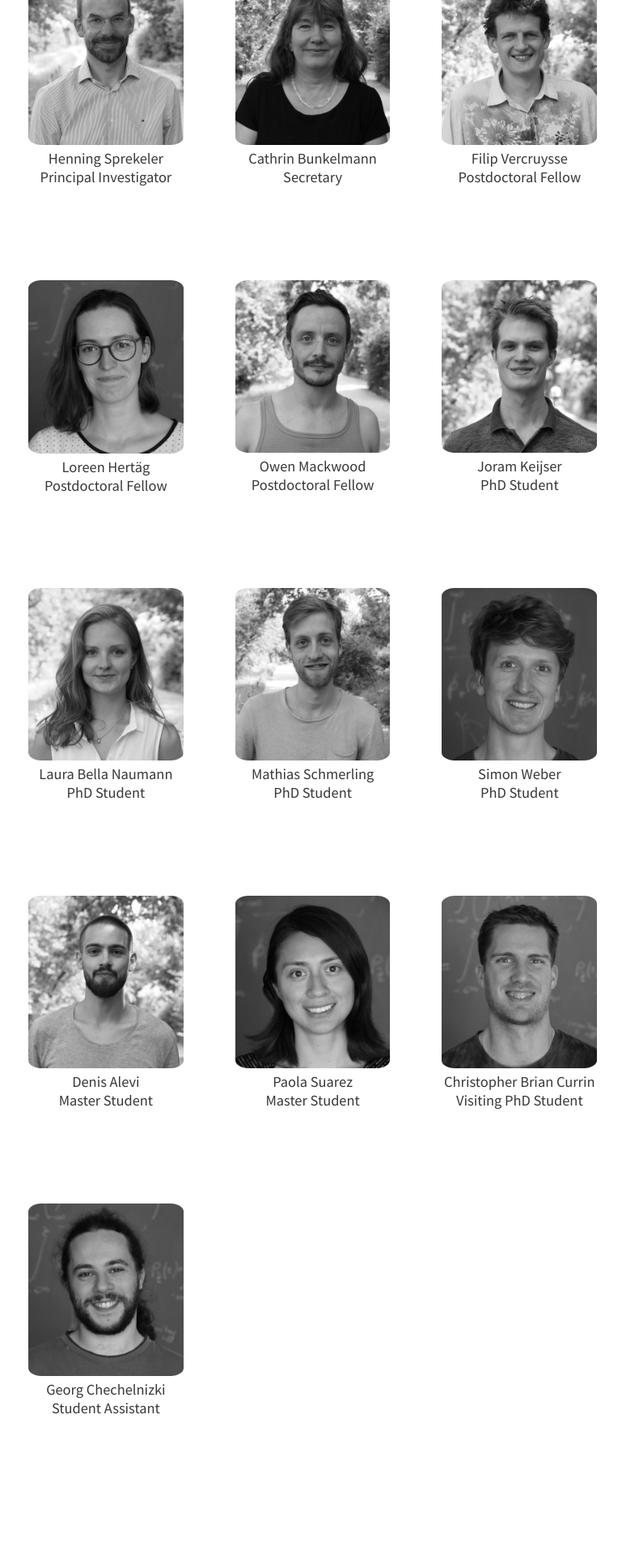
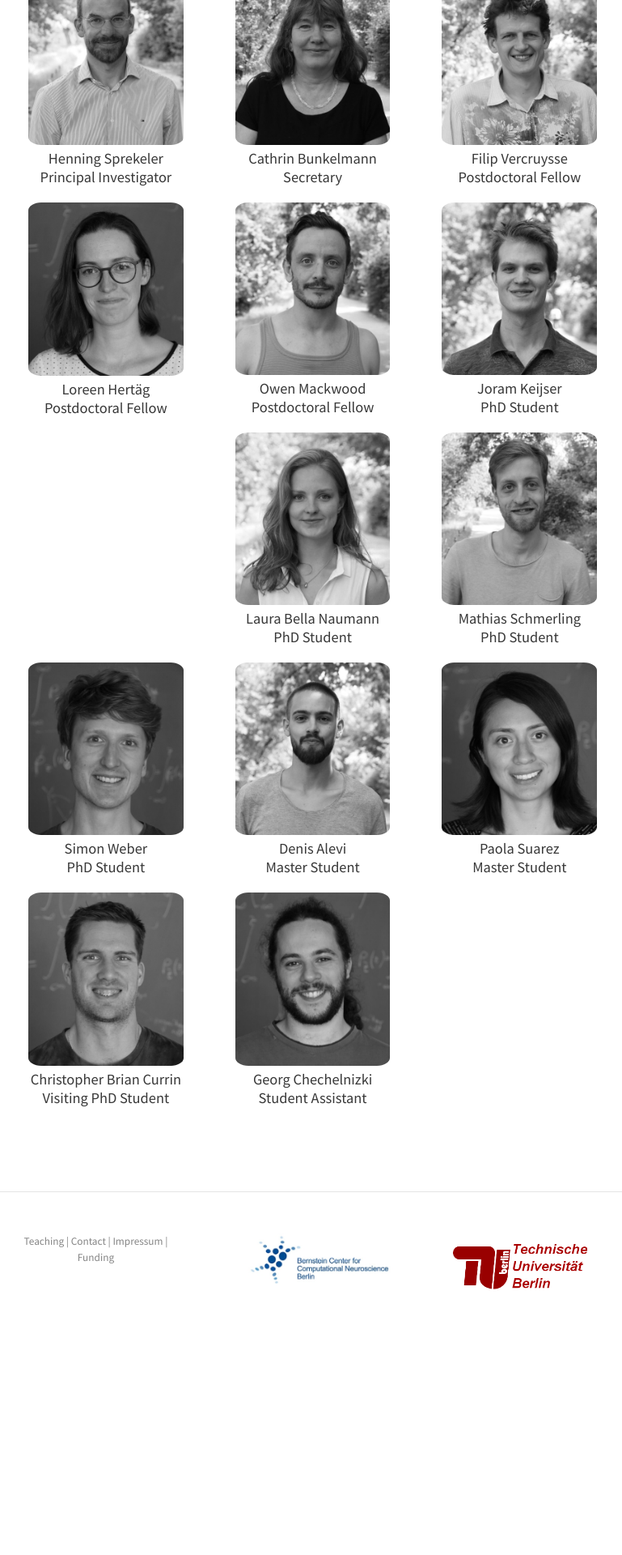
Before and after one commit to ge00rg/website-heroku, a Jekyll site: the page built from pages/2_team.md, in a window 1280 px wide. Shown: the part 437-2357 px from the top of the page at 81% size, without its empty margins (253-1022 px from the left). Built offline with Jekyll 4.4.1, drawn with Linux system fonts in a browser that asks for light colours; after the commit the page ends 2106 px from its top, so only the background shows below that.

Commit message:
Update membergrid.html

```diff
--- a/_includes/membergrid.html
+++ b/_includes/membergrid.html
@@ -3,7 +3,6 @@
 .column {
     float: left;
     width: 33.3%;
-    height: 360px;
     margin-bottom: 20px;
     padding: 0 8px;
     z-index: 1;
```
